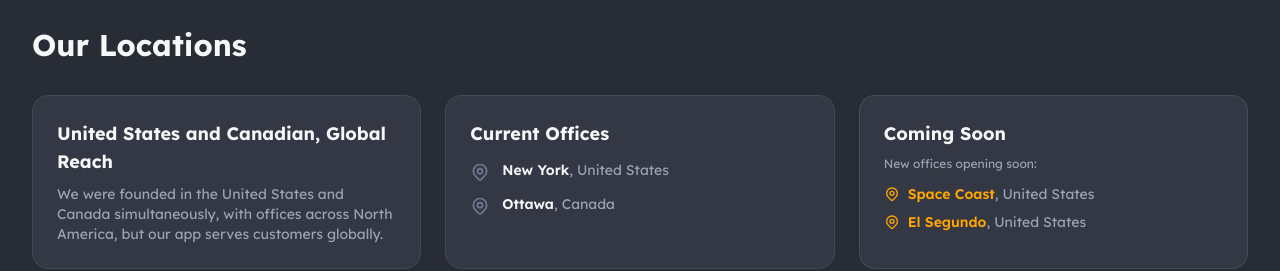
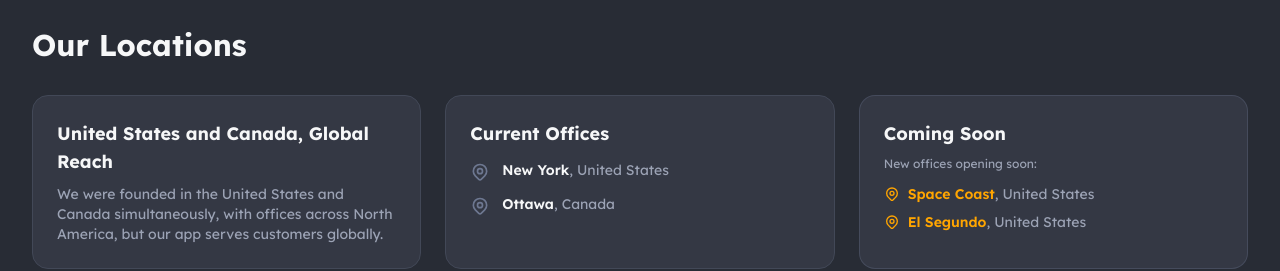
Before and after one commit to xinyu-buzz/buzz_web, a React (Vite) app: page /contact in a window 1280 px wide. Shown: the part 1540-1811 px from the top of the page. Built offline with nearby package versions, Linux system fonts and the light colour scheme.

Commit message:
text change

```diff
--- a/src/pages/Contact.tsx
+++ b/src/pages/Contact.tsx
@@ -733,7 +733,7 @@ export default function Contact() {
               className="bg-card-dark border border-border rounded-xl p-6"
             >
               <h3 className="text-lg font-bold text-text-light mb-2">
-                United States and Canadian, Global Reach
+                United States and Canada, Global Reach
               </h3>
               <p className="text-muted text-sm">
                 We were founded in the United States and Canada simultaneously, with offices across North America, but our app serves customers globally.
```
